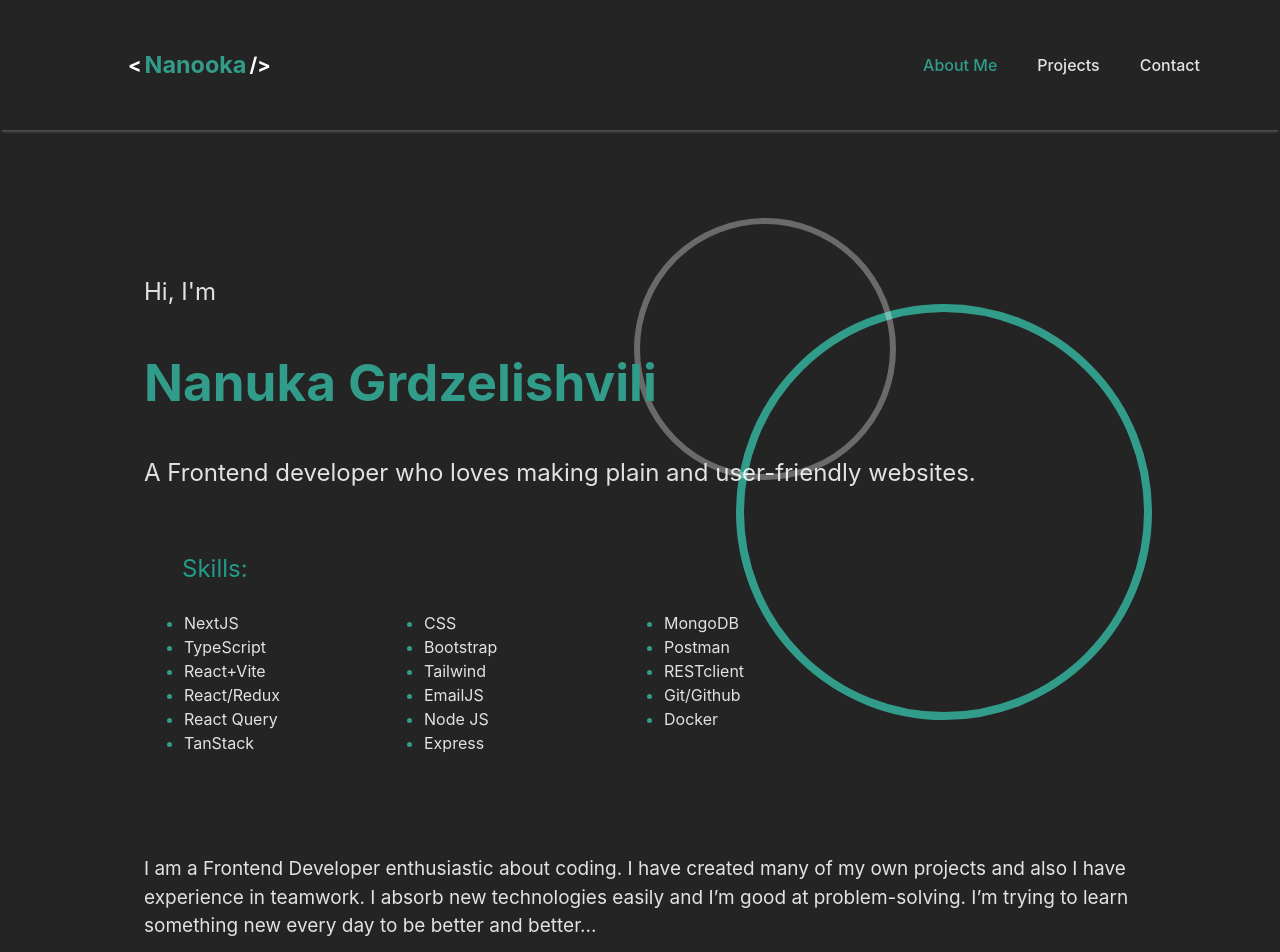
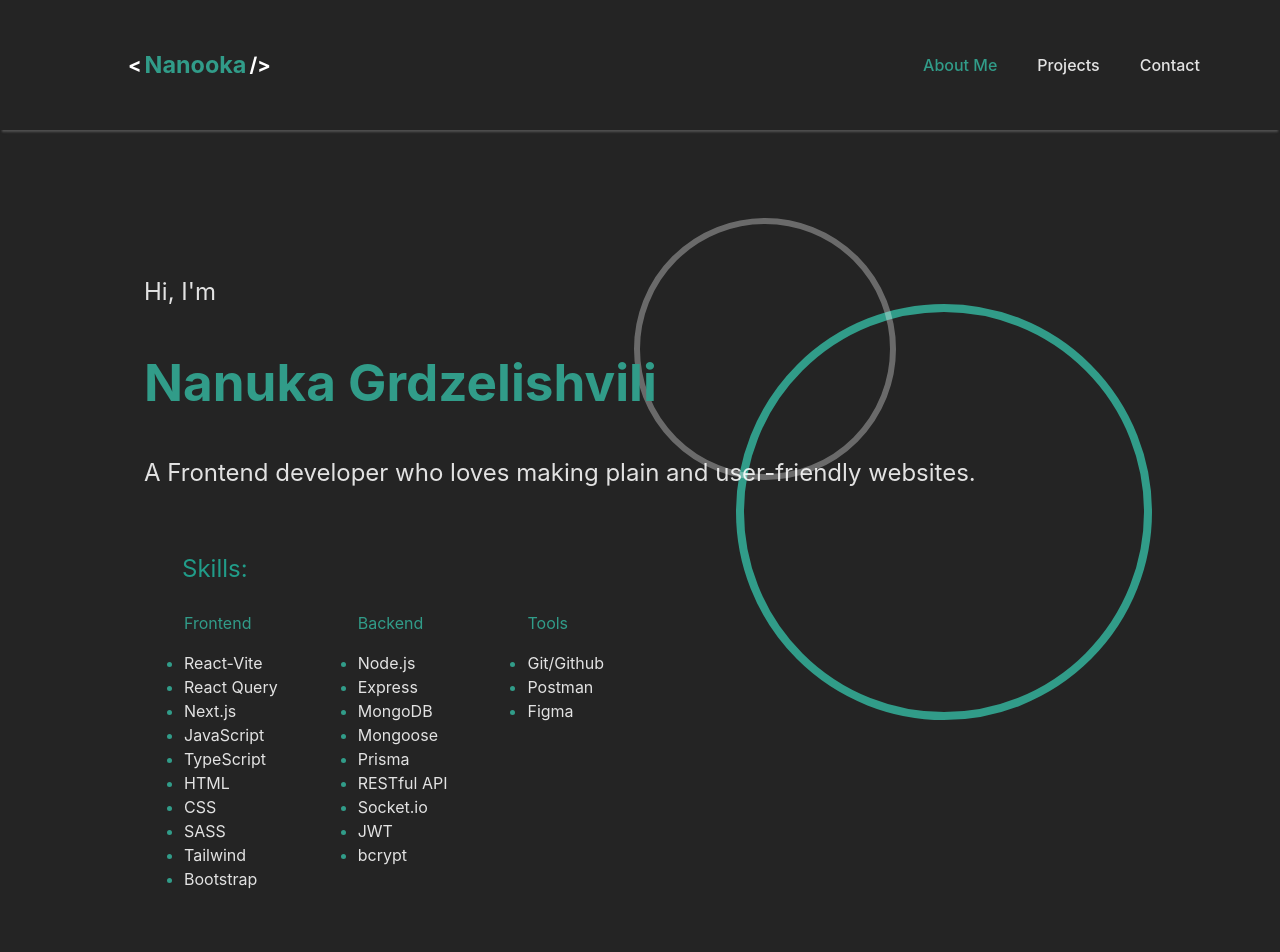
Before and after one commit to nanooka/portfolio, a React (Vite) app: page / in a window 1280 px wide. Shown: the top 952 px of the page. Built offline with nearby package versions, Linux system fonts and the light colour scheme.

Commit message:
removed youtube and updated skills

```diff
--- a/src/components/Card.tsx
+++ b/src/components/Card.tsx
@@ -16,7 +16,6 @@ const Card: React.FC<CardProps> = ({
   live,
   repo,
   backRepo,
-  docker,
   technologies,
 }) => {
   return (
@@ -82,25 +81,6 @@ const Card: React.FC<CardProps> = ({
           </a>
         ) : null}
         <br></br>
-        {docker && (
-          <a className="repo" href={docker} target="_bank">
-            <b>Docker Setup</b>
-            <svg
-              xmlns="http://www.w3.org/2000/svg"
-              width="25"
-              height="25"
-              fill="currentColor"
-              className="bi bi-arrow-right-short"
-              viewBox="0 0 16 16"
-              style={{ position: "absolute" }}
-            >
-              <path
-                fill-rule="evenodd"
-                d="M4 8a.5.5 0 0 1 .5-.5h5.793L8.146 5.354a.5.5 0 1 1 .708-.708l3 3a.5.5 0 0 1 0 .708l-3 3a.5.5 0 0 1-.708-.708L10.293 8.5H4.5A.5.5 0 0 1 4 8"
-              />
-            </svg>
-          </a>
-        )}
         <div>
           {technologies.map((tech) => (
             <div className="used-technologies">{tech}</div>
--- a/src/index.css
+++ b/src/index.css
@@ -54,9 +54,18 @@ li::marker {
   color: #319c89;
 }
 
-.skills-grid {
-  display: grid;
-  grid-template-columns: repeat(3, 1fr);
+.skills-container {
+  display: flex;
+}
+
+.skills-section ul {
+  display: flex;
+  flex-direction: column;
+}
+
+.skills-section span {
+  color: #319c89;
+  margin-left: 40px;
 }
 
 .navbar {
@@ -234,6 +243,9 @@ a.active {
 }
 
 @media (max-width: 360px) {
+  .skills-section span {
+    margin-left: 0;
+  }
   li {
     margin-left: -22px;
   }
@@ -282,10 +294,6 @@ a.active {
   }
   li {
     float: none;
-  }
-
-  .skills-grid {
-    grid-template-columns: repeat(3, 240px);
   }
 
   .navbar {
--- a/src/pages/AboutMe.tsx
+++ b/src/pages/AboutMe.tsx
@@ -11,26 +11,6 @@ export const ScrollToTop = () => {
 };
 
 export default function AboutMe() {
-  const skills = [
-    "NextJS",
-    "CSS",
-    "MongoDB",
-    "TypeScript",
-    "Bootstrap",
-    "Postman",
-    "React+Vite",
-    "Tailwind",
-    "RESTclient",
-    "React/Redux",
-    "EmailJS",
-    "Git/Github",
-    "React Query",
-    "Node JS",
-    "Docker",
-    "TanStack",
-    "Express",
-  ];
-
   return (
     <div className="container about-container">
       <div>
@@ -45,11 +25,47 @@ export default function AboutMe() {
       <div>
         <p className="skills-p">Skills:</p>
 
-        <ul className="skills-grid">
-          {skills.map((skill, index) => (
-            <li key={index}>{skill}</li>
-          ))}
-        </ul>
+        <div className="skills-container">
+          <div className="skills-section">
+            <span>Frontend</span>
+            <ul>
+              <li>React-Vite</li>
+              <li>React Query</li>
+              <li>Next.js</li>
+              <li>JavaScript</li>
+              <li>TypeScript</li>
+              <li>HTML</li>
+              <li>CSS</li>
+              <li>SASS</li>
+              <li>Tailwind</li>
+              <li>Bootstrap</li>
+            </ul>
+          </div>
+
+          <div className="skills-section">
+            <span>Backend</span>
+            <ul>
+              <li>Node.js</li>
+              <li>Express</li>
+              <li>MongoDB</li>
+              <li>Mongoose</li>
+              <li>Prisma</li>
+              <li>RESTful API</li>
+              <li>Socket.io</li>
+              <li>JWT</li>
+              <li>bcrypt</li>
+            </ul>
+          </div>
+
+          <div className="skills-section">
+            <span>Tools</span>
+            <ul>
+              <li>Git/Github</li>
+              <li>Postman</li>
+              <li>Figma</li>
+            </ul>
+          </div>
+        </div>
       </div>
 
       <p style={{ fontSize: "19px", marginTop: "100px" }}>
@@ -101,7 +117,6 @@ export default function AboutMe() {
 
       <div>
         <p style={{ color: "#319c89" }}>Certificates: </p>
-        {/* <b>Harvard CS50x Certificate: </b> */}
         <a
           className="certificate-link"
           href="https://certificates.cs50.io/f6e4bbb1-65b3-40aa-88d8-d47ca72298f4.pdf?size=letter"
@@ -110,22 +125,7 @@ export default function AboutMe() {
         >
           <b>Harvard CS50x Certificate</b>
         </a>
-        <br></br>
-        <br></br>
-        <a
-          className="certificate-link"
-          href="https://www.freecodecamp.org/certification/nanooka/responsive-web-design
-"
-          target="_blank"
-          style={{
-            whiteSpace: "normal",
-            overflowWrap: "break-word",
-          }}
-        >
-          <b>FreeCodeCamp Certificate</b>
-        </a>
       </div>
-
       <div className="green-circle"></div>
       <div className="white-circle"></div>
     </div>
--- a/src/pages/Projects.tsx
+++ b/src/pages/Projects.tsx
@@ -1,7 +1,6 @@
 import shopImage from "../assets/shopping.png";
 import todoListImage from "../assets/todolist.png";
 import calculatorImage from "../assets/calculator.png";
-import youtubeImage from "../assets/youtube-image.png";
 import Card from "../components/Card";
 import { Link } from "react-router-dom";
 import { ScrollToTop } from "./AboutMe";
@@ -10,33 +9,6 @@ export default function Projects() {
   return (
     <div className="container">
       <h2>Latest projects</h2>
-      <Card
-        title="Youtube clone"
-        img={{ src: youtubeImage, alt: "youtube preview" }}
-        describe={
-          <p className="describe">
-            This is Youtube clone, the most complexed project of my own works. I
-            used real Youtube data from Google Cloud. In this project I used
-            nextJS and Docker for the first time.
-          </p>
-        }
-        live="https://github.com/nanooka/youtube-clone-frontend"
-        repo="https://github.com/nanooka/youtube-clone-frontend"
-        backRepo="https://github.com/nanooka/youtube-clone-backend"
-        docker="https://github.com/nanooka/youtube-clone-docker"
-        technologies={[
-          "NextJS",
-          "TypeScript",
-          "CSS",
-          "NodeJS",
-          "Express",
-          "MongoDB",
-          "Mongoose",
-          "Docker",
-          "Google Cloud",
-        ]}
-      />
-
       <Card
         title="E-commerce website"
         img={{ src: shopImage, alt: "E-commerce website preview" }}
```
